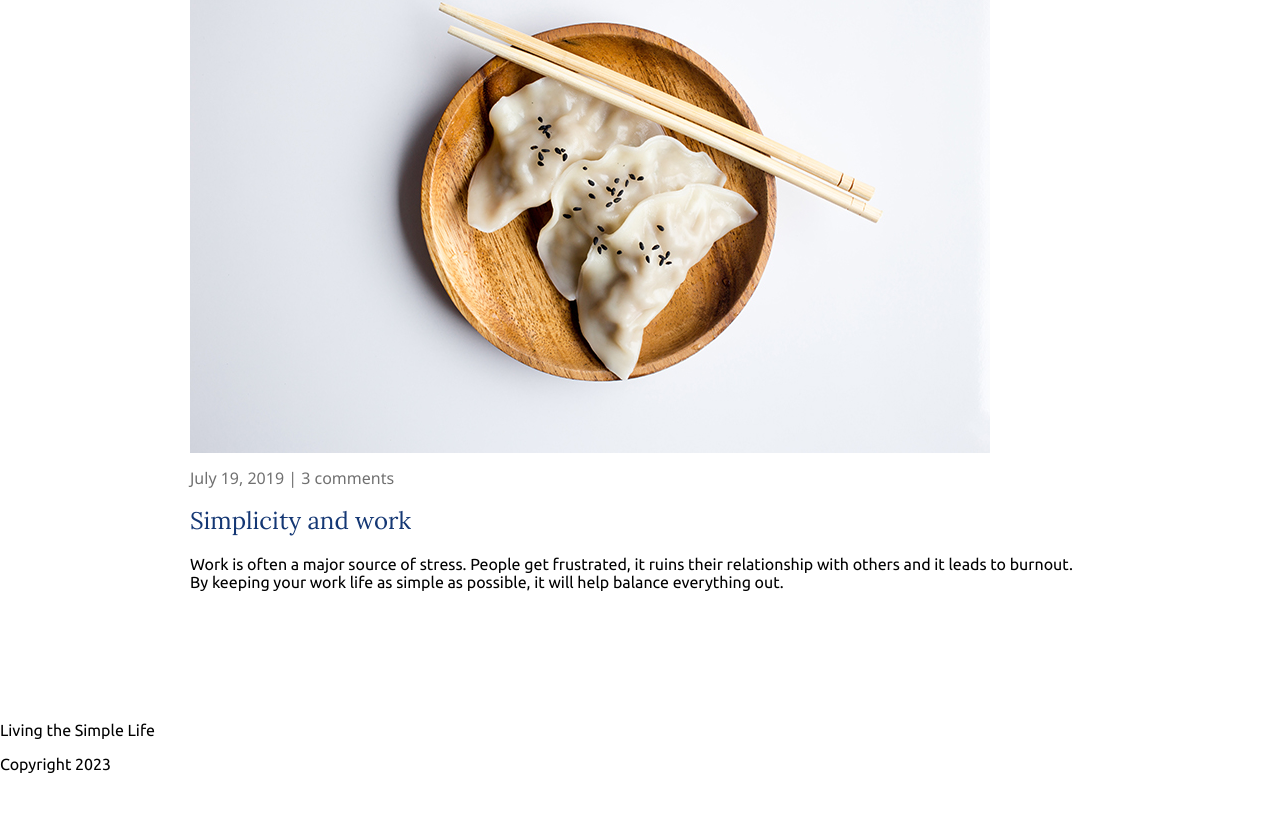
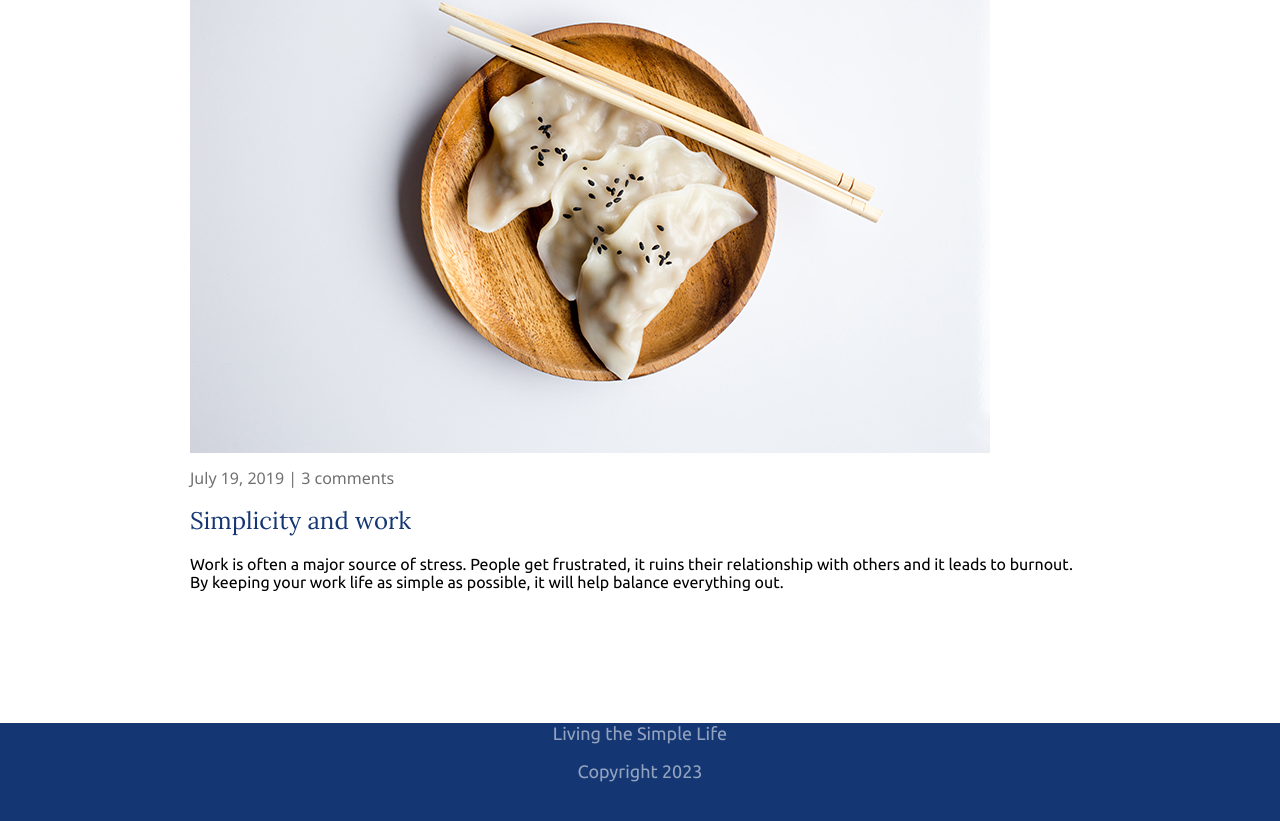
Before and after one commit to mf-dlcz/livingTheSimpleLife, a website built with Vite: page index.html in a window 1280 px wide. Shown: the part 1019-1840 px from the top of the page. Before the commit the page ends 1808 px from the top, so only its background shows below. Built offline with nearby package versions, Linux system fonts and the light colour scheme.

Commit message:
Upated footer

```diff
--- a/css/styles.css
+++ b/css/styles.css
@@ -85,6 +85,17 @@ header {
     }
 }
 
+footer {
+    background-color: #143774;
+    height: 172px;
+}
+footer p {
+    color: #FFFFFF;
+    font-size: 18px;
+    opacity: 54%;
+    text-align: center;
+}
+
 /* navigation */
 
 nav ul {
```
